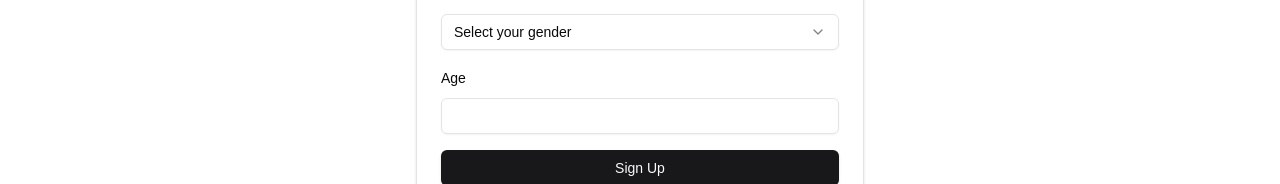
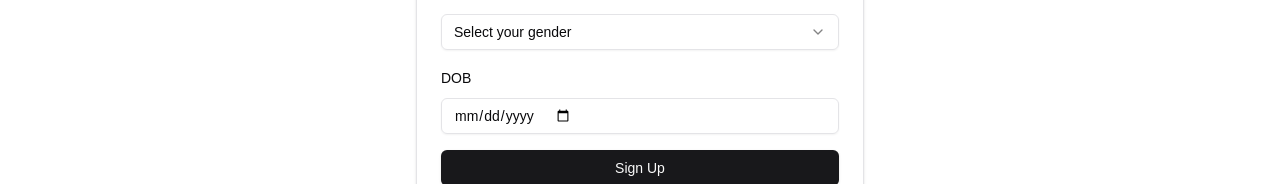
Before and after one commit to VitthalGund/Tax-Mitra, a Next.js app: page /sign-up in a window 1280 px wide. Shown: the part 406-590 px from the top of the page. Built offline with nearby package versions, Linux system fonts and the light colour scheme; no server answers.

Commit message:
fixed dob

```diff
--- a/src/app/page.jsx
+++ b/src/app/page.jsx
@@ -101,15 +101,16 @@ export default function Home() {
                   <div className="border-t pt-4">
                     <div className="relative">
                       <input
+                        disabled={true}
                         type="text"
                         placeholder="Ask about your taxes..."
                         className="w-full rounded-full border border-gray-300 py-2 pl-4 pr-10 focus:border-teal-500 focus:outline-none focus:ring-1 focus:ring-teal-500"
                       />
                       <Button
                         size="sm"
-                        className="absolute right-1 top-1 h-7 w-7 rounded-full p-0 bg-teal-600"
+                        className="absolute right-2 top-[6.2px] h-7 w-7 rounded-full p-0 bg-teal-600"
                       >
-                        <ArrowRight className="h-4 w-4" />
+                        <ArrowRight className="h-4 w-4  " />
                         <span className="sr-only">Send</span>
                       </Button>
                     </div>
@@ -455,7 +456,7 @@ export default function Home() {
                   size="lg"
                   className="bg-white text-teal-600 hover:bg-gray-100"
                 >
-                  Start Free Trial
+                  Start from now
                 </Button>
                 <Button
                   size="lg"
--- a/src/app/sign-up/page.jsx
+++ b/src/app/sign-up/page.jsx
@@ -7,7 +7,13 @@ import Link from "next/link";
 import { Input } from "@/components/ui/input";
 import { Button } from "@/components/ui/button";
 import { Alert, AlertDescription } from "@/components/ui/alert";
-import { Select, SelectContent, SelectItem, SelectTrigger, SelectValue } from "@/components/ui/select";
+import {
+  Select,
+  SelectContent,
+  SelectItem,
+  SelectTrigger,
+  SelectValue,
+} from "@/components/ui/select";
 import {
   Card,
   CardHeader,
@@ -148,9 +154,9 @@ export default function SignUp() {
                 </Select>
               </div>
               <div className="space-y-2">
-                                <Label htmlFor="age">Age</Label>
+                <Label htmlFor="age">DOB</Label>
                 <Input
-                                    type="number"
+                  type="date"
                   id="age"
                   value={age}
                   onChange={(e) => setAge(e.target.value)}
```
Also changed, not shown: src/app/role/page.jsx (deleted). Lines whose indentation alone changed are shown as unchanged.
